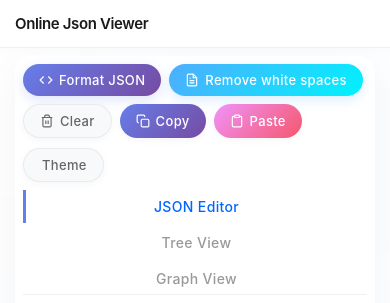
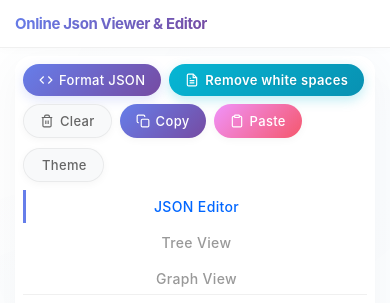
Before and after one commit to aduquehd/json-formatter, a FastAPI app: page / in a window 390 px wide. Shown: the top 303 px of the page. Run offline with FastAPI, Linux system fonts and the light colour scheme; some libraries are stand-ins or nearby versions.

Commit message:
Updated styles

```diff
--- a/static/css/styles.css
+++ b/static/css/styles.css
@@ -123,10 +123,26 @@ body::before {
 
 .navbar-title {
   font-size: 18px;
-  font-weight: 600;
-  color: var(--text-primary);
+  font-weight: 700;
+  background: linear-gradient(135deg, #667eea 0%, #764ba2 100%);
+  -webkit-background-clip: text;
+  -webkit-text-fill-color: transparent;
+  background-clip: text;
   letter-spacing: -0.025em;
   margin: 0;
+  position: relative;
+  transition: all 0.3s cubic-bezier(0.4, 0, 0.2, 1);
+}
+
+[data-theme="dark"] .navbar-title {
+  background: linear-gradient(135deg, #79b8ff 0%, #b392f0 100%);
+  -webkit-background-clip: text;
+  -webkit-text-fill-color: transparent;
+  background-clip: text;
+}
+
+.navbar-title:hover {
+  transform: translateX(2px);
 }
 
 .navbar-links {
@@ -337,15 +353,29 @@ main {
 }
 
 .btn-accent {
-  background: linear-gradient(135deg, #4facfe 0%, #00f2fe 100%);
+  background: linear-gradient(135deg, #06b6d4 0%, #0891b2 100%);
   color: #ffffff;
-  box-shadow: 0 4px 12px rgba(79, 172, 254, 0.2);
+  box-shadow: 0 4px 12px rgba(6, 182, 212, 0.25);
+  font-weight: 600;
+  text-shadow: 0 1px 2px rgba(0, 0, 0, 0.1);
 }
 
 .btn-accent:hover {
   transform: translateY(-2px) scale(1.02);
-  box-shadow: 0 8px 24px rgba(79, 172, 254, 0.3);
-  background: linear-gradient(135deg, #3b8bf8 0%, #00d4fe 100%);
+  box-shadow: 0 8px 24px rgba(6, 182, 212, 0.35);
+  background: linear-gradient(135deg, #0891b2 0%, #0e7490 100%);
+}
+
+[data-theme="dark"] .btn-accent {
+  background: linear-gradient(135deg, #22d3ee 0%, #06b6d4 100%);
+  color: #0a0a0a;
+  font-weight: 600;
+  text-shadow: none;
+}
+
+[data-theme="dark"] .btn-accent:hover {
+  background: linear-gradient(135deg, #06b6d4 0%, #0891b2 100%);
+  color: #ffffff;
 }
 
 .tabs {
@@ -691,6 +721,7 @@ main {
 
   .navbar-title {
     font-size: 16px;
+    font-weight: 700;
   }
 
   .container {
@@ -942,6 +973,7 @@ main {
 
   .navbar-title {
     font-size: 15px;
+    font-weight: 700;
   }
 
   .navbar-links {
--- a/templates/index.html
+++ b/templates/index.html
@@ -127,7 +127,7 @@
   <body>
     <nav class="navbar">
       <div class="navbar-content">
-        <h1 class="navbar-title">Online Json Viewer</h1>
+        <h1 class="navbar-title">Online Json Viewer & Editor</h1>
         <div class="navbar-links">
           <a
             href="https://aduquehd.com/"
```
